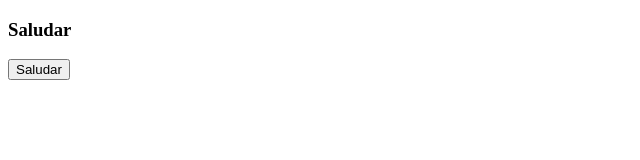
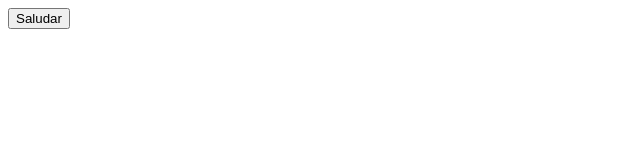
Before and after one commit to dayaburmi/taller-eventos, a plain HTML site: page index.html in a window 1280 px wide. Shown: the whole page, without its empty margins (0-640 px from the left). Drawn offline with Linux system fonts and the light colour scheme.

Commit message:
Sitio web creado

```diff
--- a/index.html
+++ b/index.html
@@ -4,14 +4,11 @@
     <head>
         <meta charset="UTF-8">
         <meta name="viewport" content="width_device_width, initial-scale-1.0">
-        <title> Formulario de registro </title>
+        <title> Boton de saludar </title>
+        <script src="scripts.js"></script>
     </head>
 
     <body>
-        <h3>Saludar</h3>
-
-        <form action="#" method="post"> <!-- Crea un formulario que enviará sus datos a la misma página (por el #) y utilizará el método post para enviar los datos del formulario (Los datos enviados NO quedan visibles en la dirección URL para el usuario). -->
-          <input type="submit" value="Saludar"> <!-- El atributo type="submit" indica que este <input> es un botón de envío. Cuando se hace clic en el botón, se envían los datos del formulario al servidor utilizando el método especificado en el atributo method del elemento <form>. El atributo value="Enviar" especifica el texto o el valor que se mostrará en el botón. En este caso, el texto "Enviar" se mostrará en el botón. -->
-        </form>
+        <button id="botonSaludo" onclick="cartelSaludo()">Saludar</button>
     </body>
 </html>
--- /dev/null
+++ b/scripts.js
@@ -0,0 +1,3 @@
+function cartelSaludo() {      // Función para mostrar el mensaje de saludo
+    alert("¡Hola!");
+}
```
